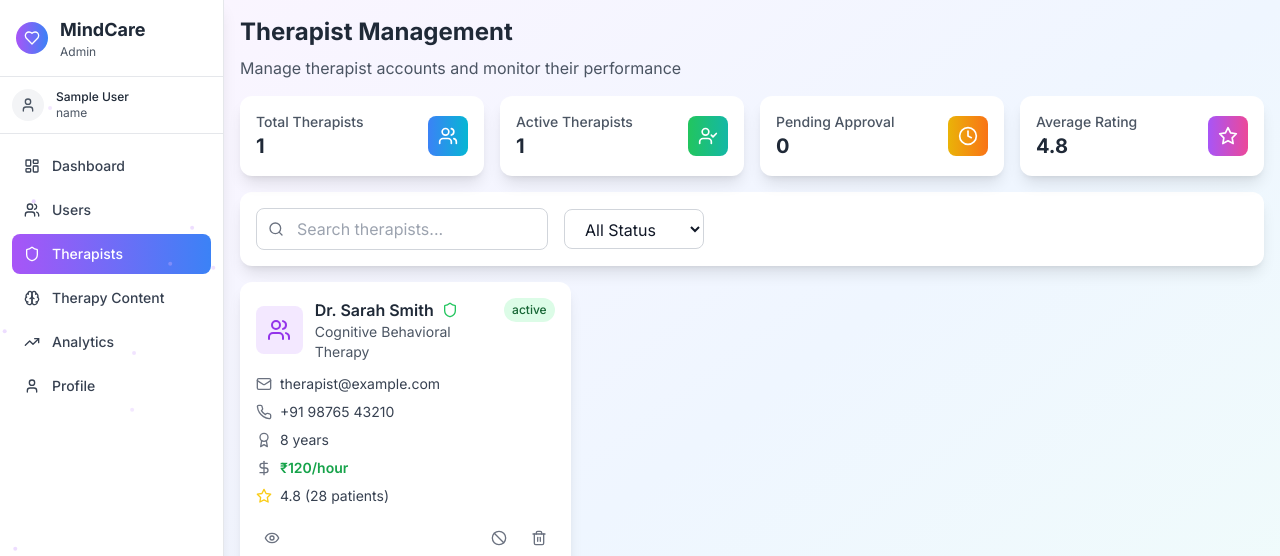
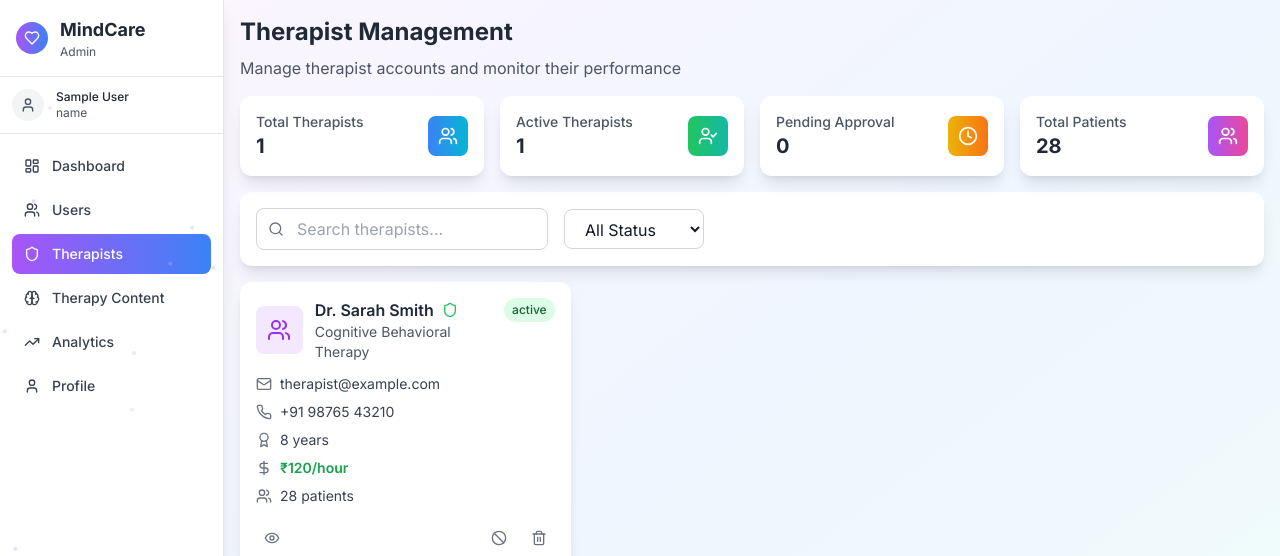
Before and after one commit to santhips151979-ship-it/bolt53, a React (Vite) app: page /therapists in a window 1280 px wide. Shown: the top 556 px of the page. Built offline with nearby package versions, Linux system fonts and the light colour scheme; sample sign-in values are in the browser's storage.

Commit message:
Updated TherapistsManagementPage.tsx

```diff
--- a/src/pages/AnalyticsPage.tsx
+++ b/src/pages/AnalyticsPage.tsx
@@ -123,7 +123,6 @@ function AnalyticsPage() {
       return {
         name: therapist.name,
         sessions: completed,
-        rating: therapist.rating || 4.8,
         revenue: revenue,
         patients: new Set(therapistBookings.map((b: any) => b.patientId)).size
       };
@@ -386,9 +385,9 @@ function AnalyticsPage() {
             content += `${module.name},${module.usage}\n`;
           });
 
-          content += '\nTherapist,Sessions,Rating,Revenue,Patients\n';
+          content += '\nTherapist,Sessions,Revenue,Patients\n';
           analyticsData.therapists.forEach((therapist: any) => {
-            content += `${therapist.name},${therapist.sessions},${therapist.rating},₹${therapist.revenue},${therapist.patients}\n`;
+            content += `${therapist.name},${therapist.sessions},₹${therapist.revenue},${therapist.patients}\n`;
           });
 
           filename = `mindcare-analytics-${timestamp}.csv`;
@@ -418,7 +417,6 @@ function AnalyticsPage() {
           analyticsData.therapists.forEach((therapist: any, index: number) => {
             content += `${index + 1}. ${therapist.name}\n`;
             content += `   Sessions: ${therapist.sessions}\n`;
-            content += `   Rating: ${therapist.rating.toFixed(1)}/5\n`;
             content += `   Revenue: ₹${therapist.revenue.toLocaleString()}\n`;
             content += `   Patients: ${therapist.patients}\n\n`;
           });
@@ -860,11 +858,6 @@ function AnalyticsPage() {
                   <th className={`px-4 py-3 text-left text-sm font-medium ${
                     theme === 'dark' ? 'text-gray-300' : 'text-gray-700'
                   }`}>
-                    Rating
-                  </th>
-                  <th className={`px-4 py-3 text-left text-sm font-medium ${
-                    theme === 'dark' ? 'text-gray-300' : 'text-gray-700'
-                  }`}>
                     Revenue
                   </th>
                 </tr>
@@ -892,14 +885,6 @@ function AnalyticsPage() {
                       theme === 'dark' ? 'text-gray-300' : 'text-gray-700'
                     }`}>
                       {therapist.patients}
-                    </td>
-                    <td className={`px-4 py-3 text-sm ${
-                      theme === 'dark' ? 'text-gray-300' : 'text-gray-700'
-                    }`}>
-                      <div className="flex items-center space-x-1">
-                        <Star className="w-4 h-4 text-yellow-400 fill-current" />
-                        <span>{therapist.rating.toFixed(1)}</span>
-                      </div>
                     </td>
                     <td className={`px-4 py-3 text-sm font-medium text-green-600`}>
                       ₹{therapist.revenue.toLocaleString()}
--- a/src/pages/TherapistsManagementPage.tsx
+++ b/src/pages/TherapistsManagementPage.tsx
@@ -242,9 +242,9 @@ function TherapistsManagementPage() {
       color: 'from-yellow-500 to-orange-500'
     },
     {
-      title: 'Average Rating',
-      value: (therapists.reduce((sum, t) => sum + t.rating, 0) / therapists.length || 0).toFixed(1),
-      icon: Star,
+      title: 'Total Patients',
+      value: therapists.reduce((sum, t) => sum + t.patientsCount, 0),
+      icon: Users,
       color: 'from-purple-500 to-pink-500'
     }
   ];
@@ -437,11 +437,13 @@ function TherapistsManagementPage() {
                   </span>
                 </div>
                 <div className="flex items-center space-x-2">
-                  <Star className="w-4 h-4 text-yellow-400" />
+                  <Users className={`w-4 h-4 ${
+                    theme === 'dark' ? 'text-gray-400' : 'text-gray-500'
+                  }`} />
                   <span className={`text-sm ${
                     theme === 'dark' ? 'text-gray-300' : 'text-gray-700'
                   }`}>
-                    {therapist.rating} ({therapist.patientsCount} patients)
+                    {therapist.patientsCount} patients
                   </span>
                 </div>
               </div>
@@ -617,13 +619,10 @@ function TherapistsManagementPage() {
                       <div>
                         <label className={`text-sm font-medium ${
                           theme === 'dark' ? 'text-gray-400' : 'text-gray-600'
-                        }`}>Rating</label>
-                        <div className="flex items-center space-x-2">
-                          <Star className="w-4 h-4 text-yellow-400 fill-current" />
-                          <span className={`${theme === 'dark' ? 'text-white' : 'text-gray-800'}`}>
-                            {selectedTherapist.rating}
-                          </span>
-                        </div>
+                        }`}>Patients</label>
+                        <p className={`${theme === 'dark' ? 'text-white' : 'text-gray-800'}`}>
+                          {selectedTherapist.patientsCount}
+                        </p>
                       </div>
                     </div>
                   </div>
```
